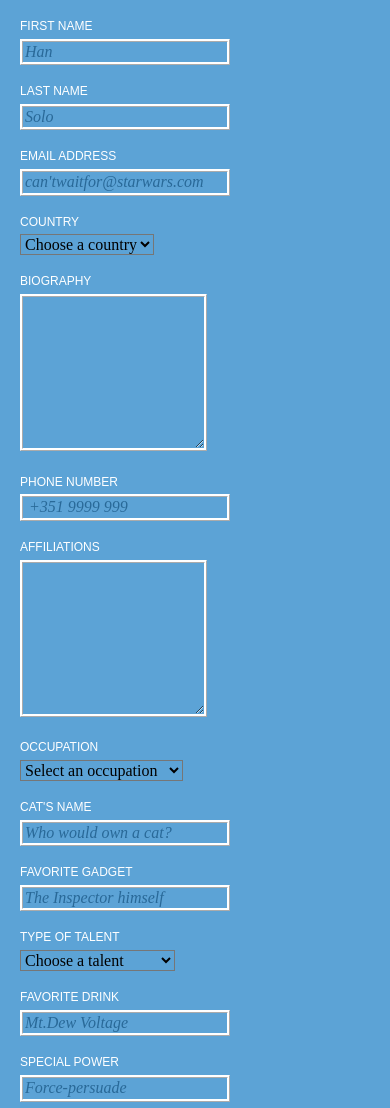
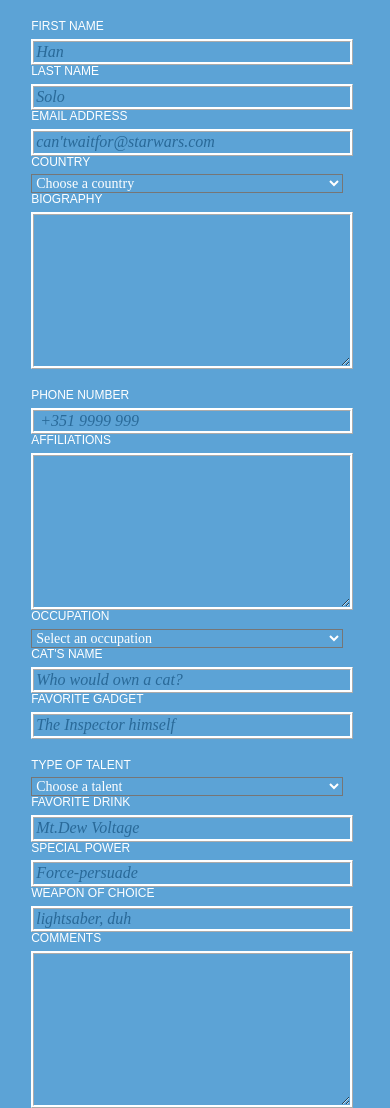
Before and after one commit to TimGass/homeworkweek2mon, a plain HTML site: page index.html in a window 390 px wide. Shown: the top 1108 px of the page. Drawn offline with nearby package versions, Linux system fonts and the light colour scheme.

Commit message:
Should be good now

```diff
--- a/styles/style.scss
+++ b/styles/style.scss
@@ -30,6 +30,7 @@ label {
 input{
   background-color: #5CA3D6;
   border: 3px ridge #FFF;
+  width: 100%;
 
   &:focus{
     border: 3px ridge #296998;
@@ -43,13 +44,16 @@ input{
 }
 
 select {
+  color: #FFF;
   background-color: #5CA3D6;
+  width: 100%;
+  font-size: 14px;
 }
 
 textarea{
   background-color: #5CA3D6;
   border: 3px ridge #FFF;
-
+  width: 100%;
 
   &:focus{
     border: 3px ridge #296998;
@@ -62,12 +66,35 @@ textarea{
 @media (max-width:480px) {
   form fieldset{
     display: block;
-    width: 100%;
-    float: none;
-    margin: 0px auto;
-    padding-left: 20px;
+    width: 80%;
+    float: left;
+    margin: 0px 0%;
+    padding-left: 0px;
+
+    label{
+      margin-left: 10%;
+    }
+
+
+    input{
+      width: 100%;
+      margin-left: 10%;
+      float: left;
+    }
+
+    select{
+      width: 100%;
+      margin-left: 10%;
+      float: left;
+    }
+
+    textarea{
+      width: 100%;
+      margin-left: 10%;
+      float: left;
+    }
+    }
   }
-}
 @media (min-width:480px) and (max-width:1130px) {
   form fieldset{
     width: 45%;
```
Also changed, not shown: styles/style.css.
